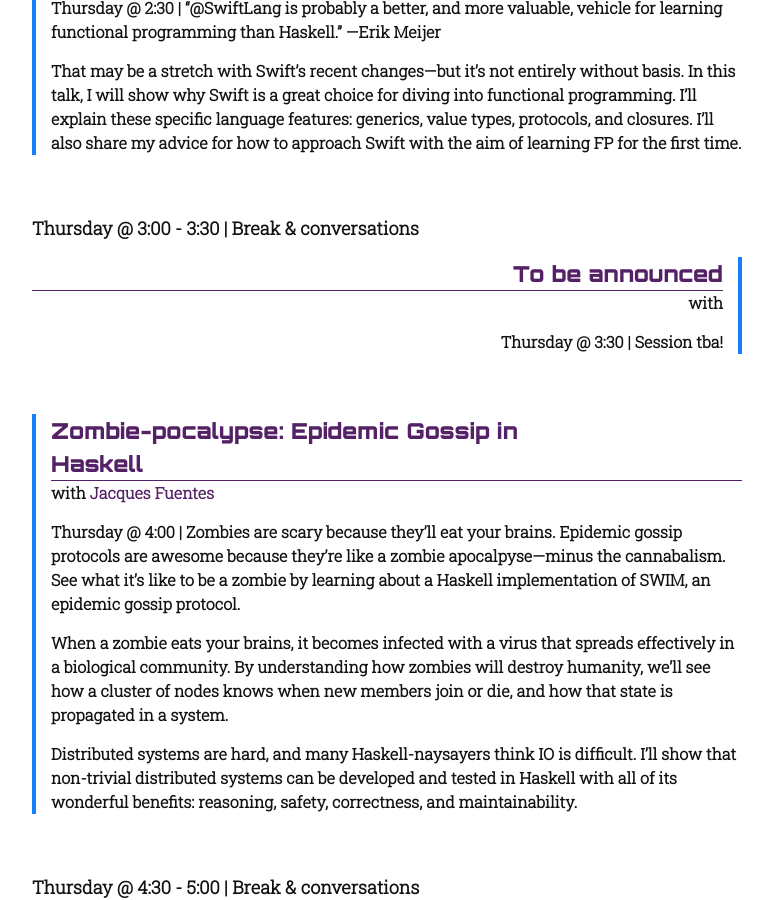
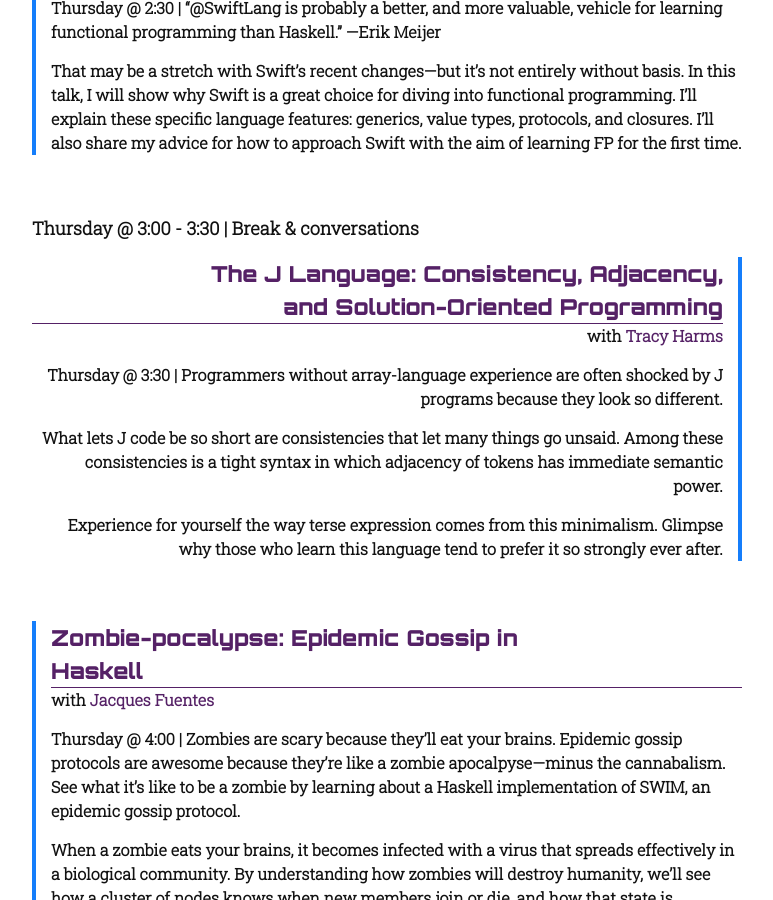
Before and after one commit to maitria/moonconf.org, a Jekyll site: the page built from index.html, in a window 1280 px wide and 900 px high, scrolled down 9279 px. Shown: the whole window, without its empty margins (253-1026 px from the left). Built offline with Jekyll 4.4.1, drawn with Linux system fonts in a browser that asks for light colours.

Commit message:
Add Tracy Harms talk

```diff
--- a/_includes/talks.html
+++ b/_includes/talks.html
@@ -56,11 +56,11 @@
     %}
     <p><strong>Thursday &commat; 3:00 - 3:30</strong> &vert; Break &amp; conversations</p>
     {% include talk.html
-      title="To be announced"
-      link="thur3"
-      speaker=""
-      description="<p><strong>Thursday &commat; 3:30</strong> &vert; Session tba!</p>"
-      twitter=""
+      title="The J Language: Consistency, Adjacency, and Solution-Oriented Programming"
+      link="j"
+      speaker="Tracy Harms"
+      description="<p><strong>Thursday &commat; 3:30</strong> &vert; Programmers without array-language experience are often shocked by J programs because they look so different.</p><p>What lets J code be so short are consistencies that let many things go unsaid. Among these consistencies is a tight syntax in which adjacency of tokens has immediate semantic power.</p><p>Experience for yourself the way terse expression comes from this minimalism. Glimpse why those who learn this language tend to prefer it so strongly ever after.</p>"
+      twitter="kaleidic"
     %}
     {% include talk.html
       title='Zombie-pocalypse: Epidemic Gossip in Haskell'
```
